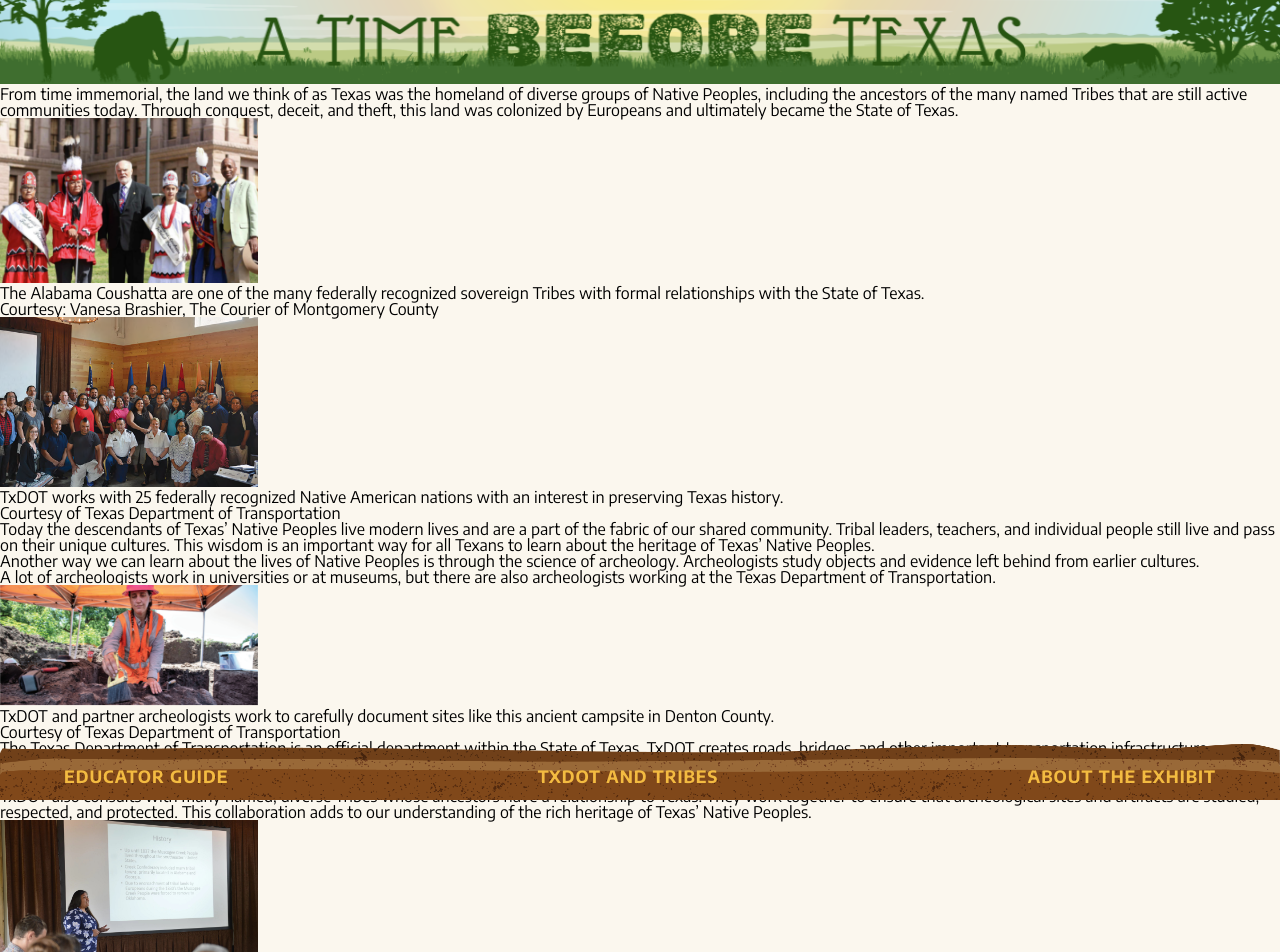
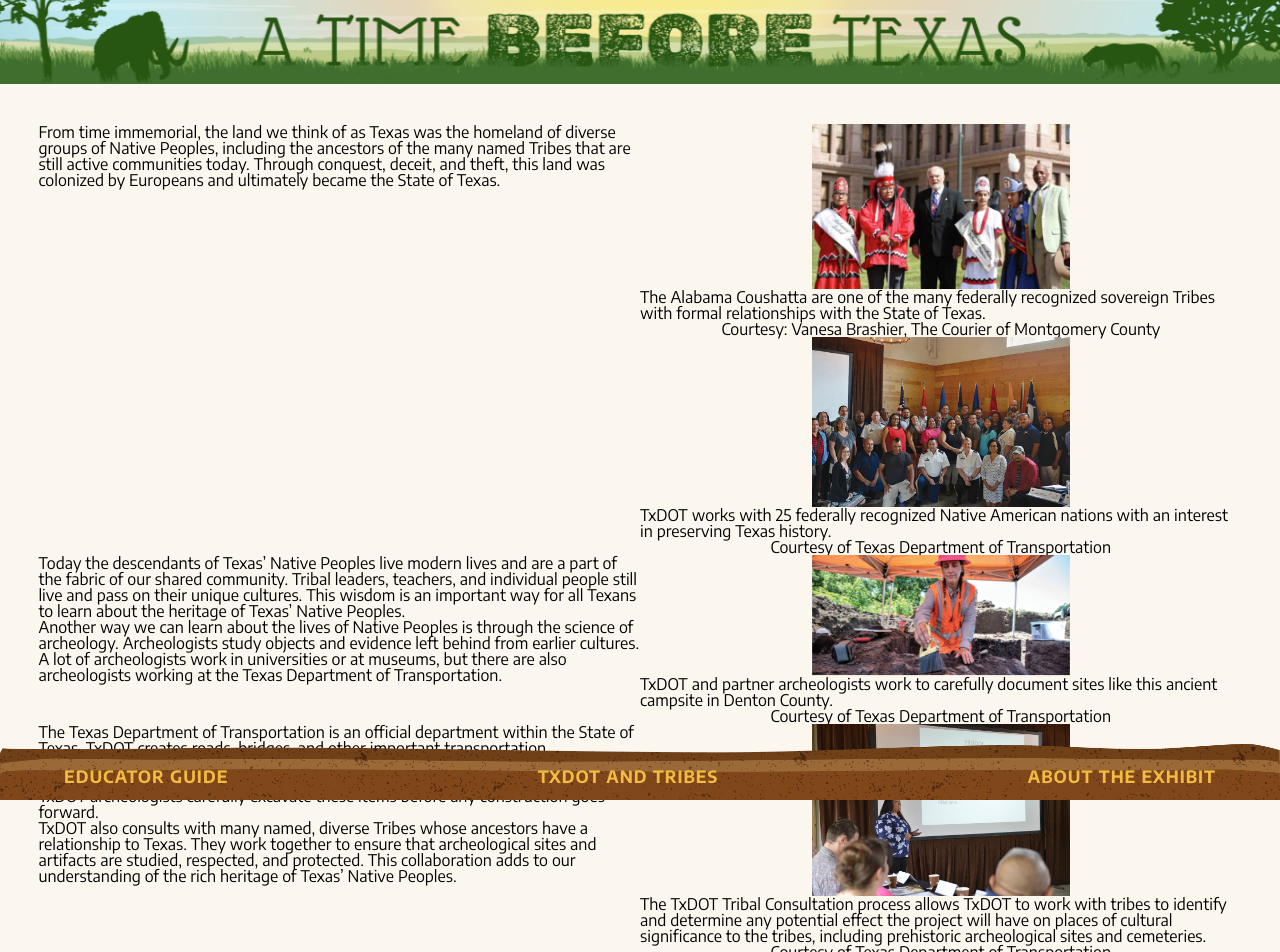
Before and after one commit to scottdickerson/paleoindian-site, a Next.js app: page /txdot-and-tribes in a window 1280 px wide. Shown: the top 952 px of the page. Built offline with nearby package versions, Linux system fonts and the light colour scheme; a web font is replaced by a local one.

Commit message:
main grid layout done

```diff
--- a/src/pages/txdot-and-tribes.tsx
+++ b/src/pages/txdot-and-tribes.tsx
@@ -17,10 +17,10 @@
             </Head>
             <Header />
             <div className={styles.contentWrapper}>
-                    <p>
+                    <p className={`${styles.textBlock} ${styles.openingParagraph}`}>
                         From time immemorial, the land we think of as Texas was the homeland of diverse groups of Native Peoples, including the ancestors of the many named Tribes that are still active communities today. Through conquest, deceit, and theft, this land was colonized by Europeans and ultimately became the State of Texas.
                     </p>
-                    <div className={styles.imageBlock1}>
+                    <div className={`${styles.imageBlock} ${styles.imageBlock1}`}>
                         <Image
                             src={groupImage}
                             alt='group'
@@ -32,7 +32,7 @@
                             Courtesy: Vanesa Brashier, The Courier of Montgomery County
                         </p>
                     </div>
-                    <div className={styles.imageBlock2}>
+                    <div className={`${styles.imageBlock} ${styles.imageBlock2}`}>
                         <Image
                             src={groupImageTwo}
                             alt='group'
@@ -44,7 +44,7 @@
                             Courtesy of Texas Department of Transportation
                         </p>
                     </div>
-                    <div className={styles.textBlock1}>
+                    <div className={`${styles.textBlock} ${styles.textBlock1}`}>
                         <p>
                             Today the descendants of Texas’ Native Peoples live modern lives and are a part of the fabric of our shared community. Tribal leaders, teachers, and individual people still live and pass on their unique cultures. This wisdom is an important way for all Texans to learn about the heritage of Texas’ Native Peoples.
                         </p>
@@ -55,7 +55,7 @@
                             A lot of archeologists work in universities or at museums, but there are also archeologists working at the Texas Department of Transportation.
                         </p>
                     </div>
-                    <div className={styles.imageBlock3}>
+                    <div className={`${styles.imageBlock} ${styles.imageBlock3}`}>
                         <Image
                             src={archeologists}
                             alt='archeologists'
@@ -67,7 +67,7 @@
                             Courtesy of Texas Department of Transportation
                         </p>
                     </div>
-                    <div className={styles.textBlock2}>
+                    <div className={`${styles.textBlock} ${styles.textBlock2}`}>
                         <p>
                             The Texas Department of Transportation is an official department within the State of Texas. TxDOT creates roads, bridges, and other important transportation infrastructure. Sometimes, before construction, TxDOT archeologists find  things made a long time ago by the ancestors of modern-day Tribal peoples. When that happens, TxDOT archeologists carefully excavate these items before any construction goes forward.
                         </p>
@@ -75,7 +75,7 @@
                             TxDOT also consults with many named, diverse Tribes whose ancestors have a relationship to Texas. They work together to ensure that archeological sites and artifacts are studied, respected, and protected.  This collaboration adds to our understanding of the rich heritage of Texas’ Native Peoples.
                         </p>
                     </div>
-                    <div className={styles.imageBlock4}>
+                    <div className={`${styles.imageBlock} ${styles.imageBlock4}`}>
                         <Image
                             src={presentation}
                             alt='presentation'
@@ -87,7 +87,7 @@
                             Courtesy of Texas Department of Transportation
                         </p>
                     </div>
-                    <div className={styles.textBlock3}>
+                    <div className={`${styles.textBlock} ${styles.textBlock3}`}>
                         <p>
                             TxDOT and Tribal representatives work together to share what they’ve learned with people from all across the state. They do this through workshops, publications, teacher conferences, and special projects. This exhibit, A Time Before Texas, is one such project.
                         </p>
@@ -101,7 +101,7 @@
                     <p>
                     We hope you enjoy learning about A Time Before Texas.
                     </p>
-                    <div className={styles.endingImageBlock}>
+                    <div className={`${styles.imageBlock} ${styles.endingImageBlock}`}>
                         <Image
                             src={endingImage}
                             alt='endingImage'
--- a/src/styles/TXDotAndTribes.module.scss
+++ b/src/styles/TXDotAndTribes.module.scss
@@ -0,0 +1,30 @@
+.contentWrapper {
+    margin: 3%;
+    display: grid;
+    grid-template-columns: 1fr 1fr;
+    --text-column: 1;
+    --image-column: 2;
+}
+
+.textBlock {
+    grid-column: var(--text-column);
+}
+
+.imageBlock {
+    grid-column: var(--image-column);
+    display: flex;
+    flex-direction: column;
+    justify-content: center;
+    align-items: center;
+
+}
+
+@media screen and (max-width: 950px) {
+    .contentWrapper {
+        grid-template-columns: 1fr;
+    }
+
+    .imageBlock {
+        grid-column: 1;
+    }
+}
```
